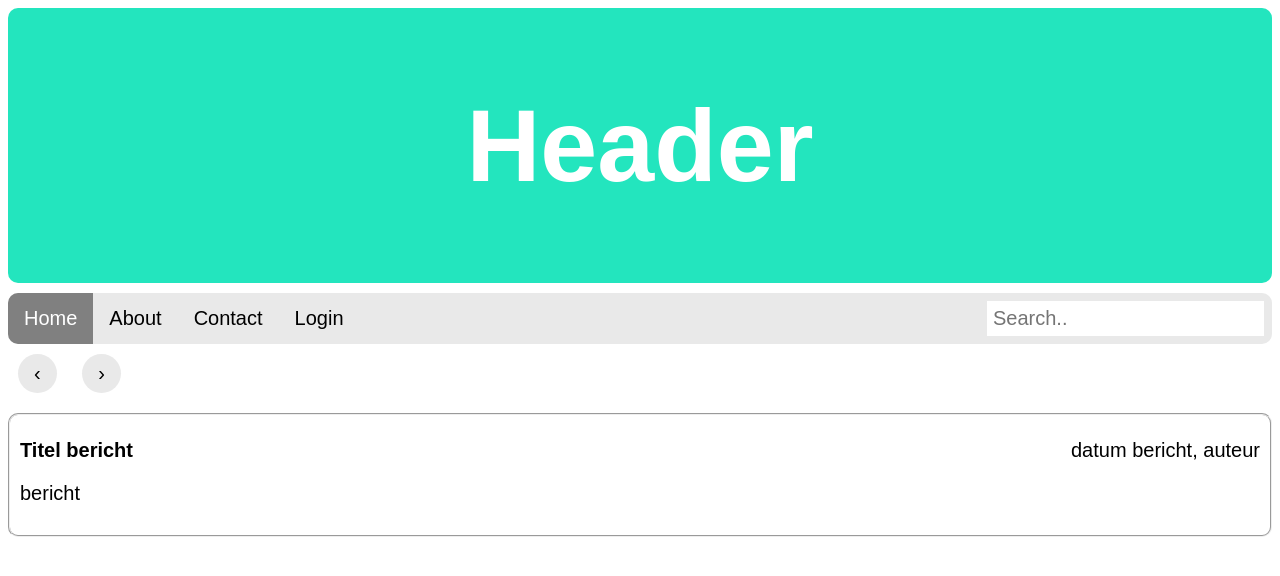
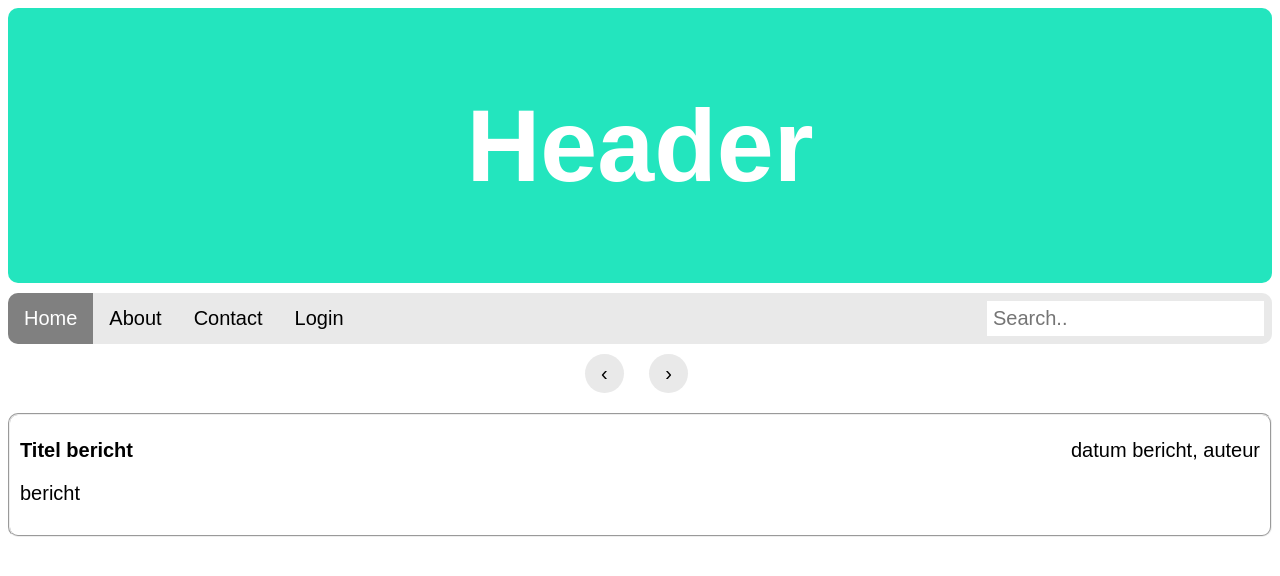
Before and after one commit to Coolejubo/KlimaatForum, a PHP site: page / in a window 1280 px wide. Shown: the top 576 px of the page. Run offline with PHP 8.4, Linux system fonts and the light colour scheme.

Commit message:
page nav

```diff
--- a/frontend/index.css
+++ b/frontend/index.css
@@ -88,7 +88,8 @@ dus je moet werken met size: #vw ofzo. */
 }
 
 .pageBar{
-   float: none;
+   width: 130px;
+   margin: auto;
 }
 .pageBar a {
     text-decoration: none;
```
